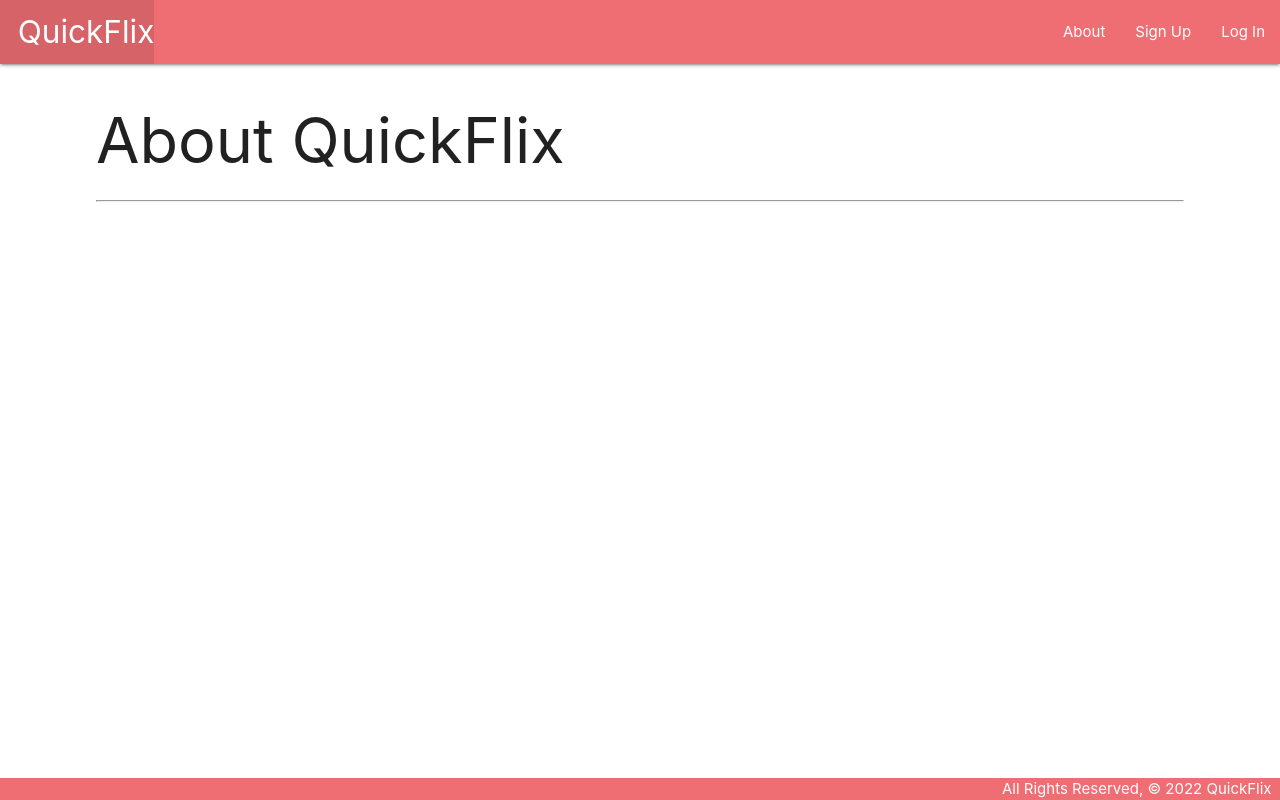
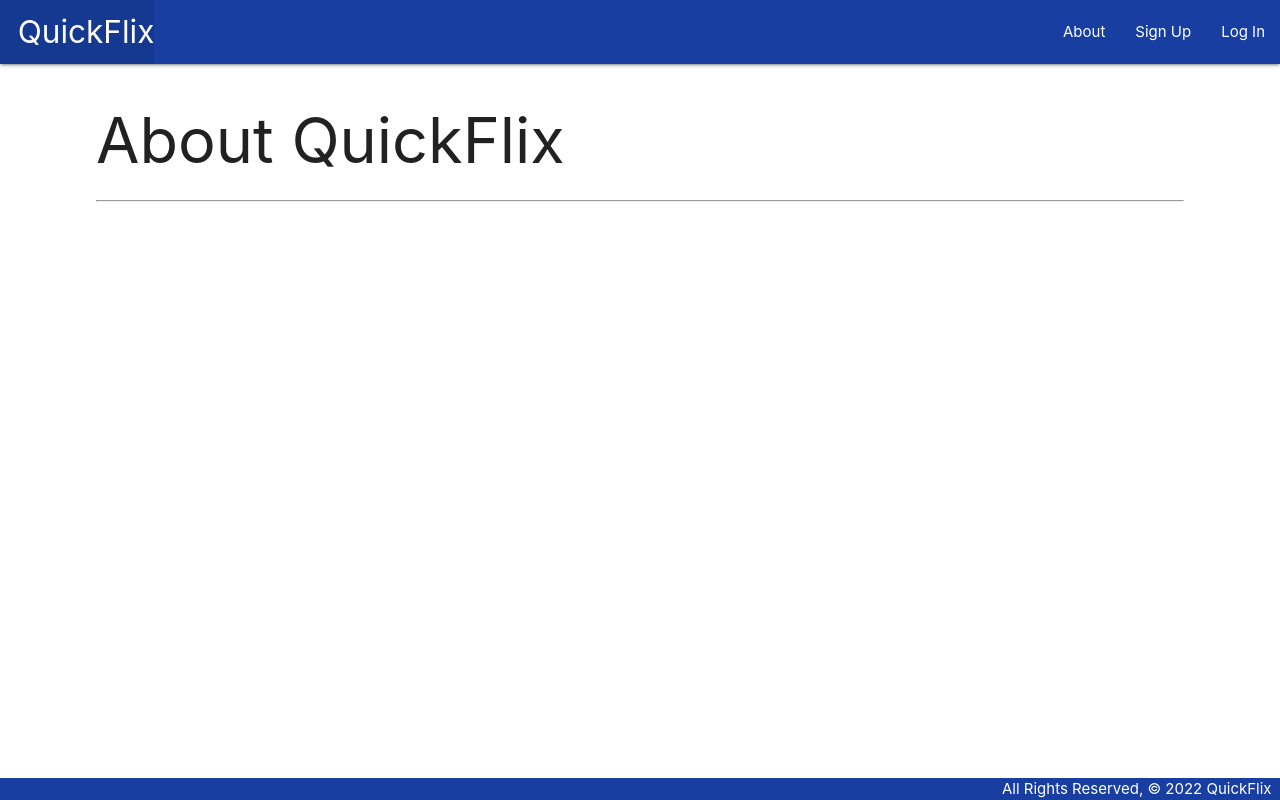
Before and after one commit to ivanmirandaortega/QuickFlix, a Django app: page /about/ in a window 1280 px wide. Run offline with Django 4.2, Linux system fonts and the light colour scheme.

Commit message:
tested overwriting css

```diff
--- a/main_app/static/css/style.css
+++ b/main_app/static/css/style.css
@@ -2,16 +2,16 @@ body {
 	display: flex;
 	min-height: 100vh;
 	flex-direction: column;
-  }
+}
 
-  main {
+main {
 	flex: 1 0 auto;
-  }
+}
 
-  footer.page-footer {
+footer.page-footer {
 	padding-top: 0;
 	text-align: right;
-  }
+}
 
 .container {
 	width: 85%;
@@ -38,3 +38,11 @@ img {
 	border-radius: 35px;
 	margin: 10px;
 }
+
+nav.nav {
+	background-color: rgb(23, 62, 160) !important;
+}
+
+footer.page-footer {
+	background-color: rgb(23, 62, 160) !important;
+}
--- a/main_app/templates/base.html
+++ b/main_app/templates/base.html
@@ -12,7 +12,7 @@
 </head>
 <body>
     <header class="navbar-fixed">
-        <nav>
+        <nav class="nav">
             <div class="nav-wrapper">
                 <ul>
                     <li><a href="/" class="left brand-logo">&nbsp;&nbsp;QuickFlix</a></li>
```
